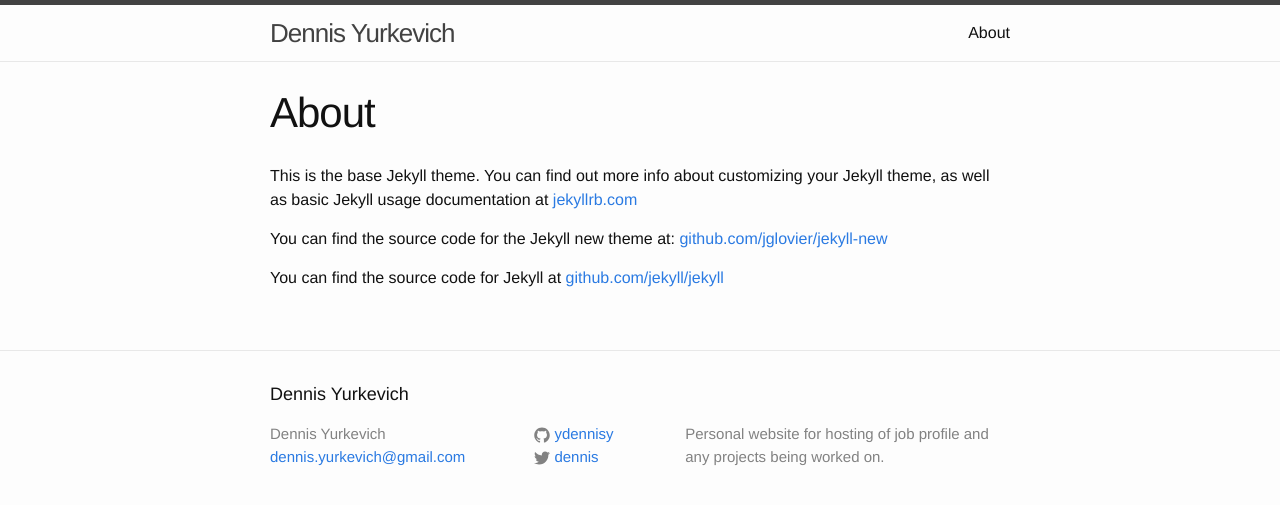
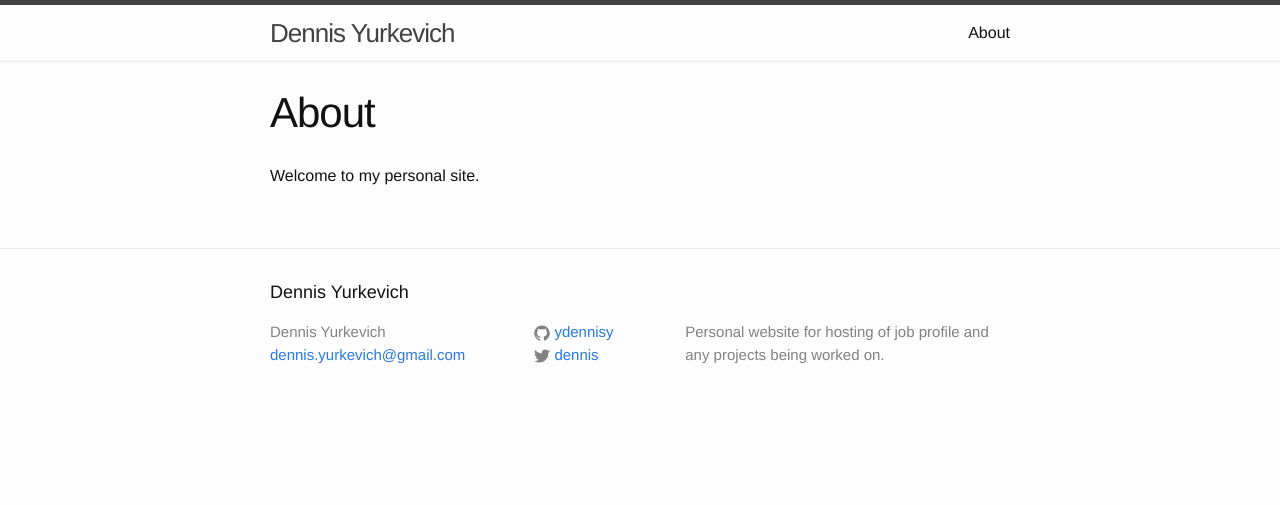
Before and after one commit to ydennisy/ydennisy.github.io, a Jekyll site: the page built from about.md, in a window 1280 px wide. Shown: the top 505 px of the page. Built offline with Jekyll 4.4.1, drawn with Linux system fonts in a browser that asks for light colours.

Commit message:
Update about.md

```diff
--- a/about.md
+++ b/about.md
@@ -4,8 +4,4 @@ title: About
 permalink: /about/
 ---
 
-This is the base Jekyll theme. You can find out more info about customizing your Jekyll theme, as well as basic Jekyll usage documentation at [jekyllrb.com](http://jekyllrb.com/)
-
-You can find the source code for the Jekyll new theme at: [github.com/jglovier/jekyll-new](https://github.com/jglovier/jekyll-new)
-
-You can find the source code for Jekyll at [github.com/jekyll/jekyll](https://github.com/jekyll/jekyll)
+Welcome to my personal site.
```
